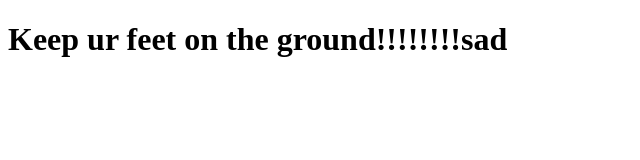
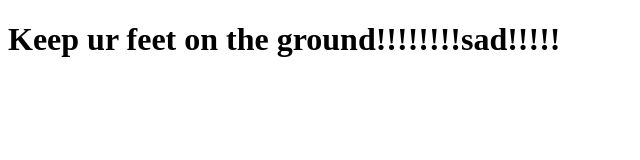
Before and after one commit to NewDekart/shri-2021-infra, a website: page public/index.html in a window 1280 px wide. Shown: the full height of the page, 0-640 px from the left. Drawn offline with Linux system fonts and the light colour scheme.

Commit message:
Проверка скриптов

```diff
--- a/public/index.html
+++ b/public/index.html
@@ -7,6 +7,6 @@
     <title>Infrasructure dekart416</title>
 </head>
 <body>
-    <h1>Keep ur feet on the ground!!!!!!!!sad</h1>
+    <h1>Keep ur feet on the ground!!!!!!!!sad!!!!!</h1>
 </body>
 </html>
```
